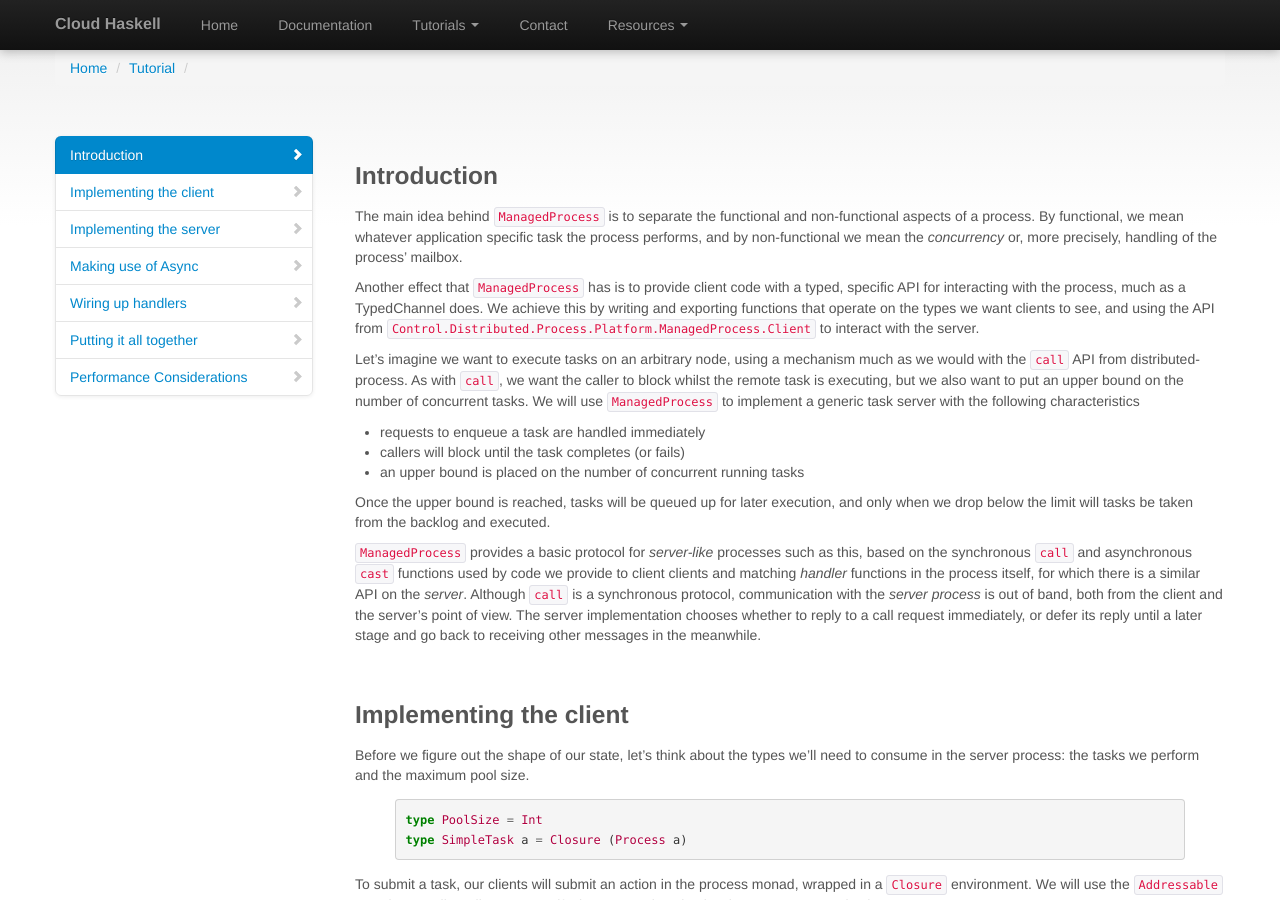
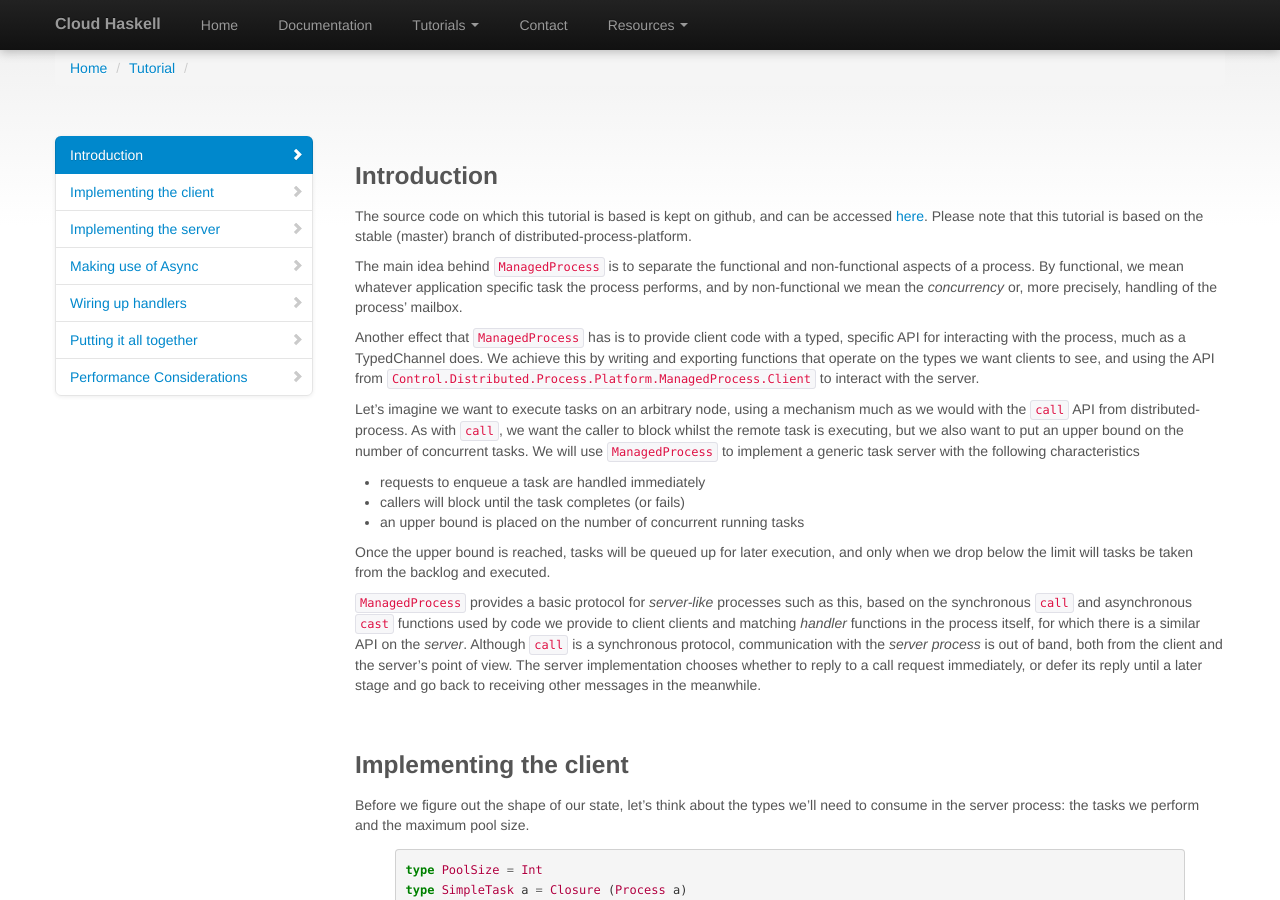
Before and after one commit to haskell-distributed/distributed-process, a Jekyll site: the page built from tutorials/tutorial3.md, in a window 1280 px wide and 900 px high. Built offline with Jekyll 4.4.1, drawn with Linux system fonts in a browser that asks for light colours; comment, search, counter and statistics services are not loaded.

Commit message:
Put a note on the managed process tutorial about branches/source

```diff
--- a/tutorials/tutorial3.md
+++ b/tutorials/tutorial3.md
@@ -5,6 +5,10 @@ title: Managed Process Tutorial
 ---
 
 ### Introduction
+
+The source code on which this tutorial is based is kept on github,
+and can be accessed [here][1]. Please note that this tutorial is
+based on the stable (master) branch of distributed-process-platform.
 
 The main idea behind `ManagedProcess` is to separate the functional
 and non-functional aspects of a process. By functional, we mean whatever
```
Also changed, not shown: other parts of tutorials/tutorial3.md (+2 -0 lines).
